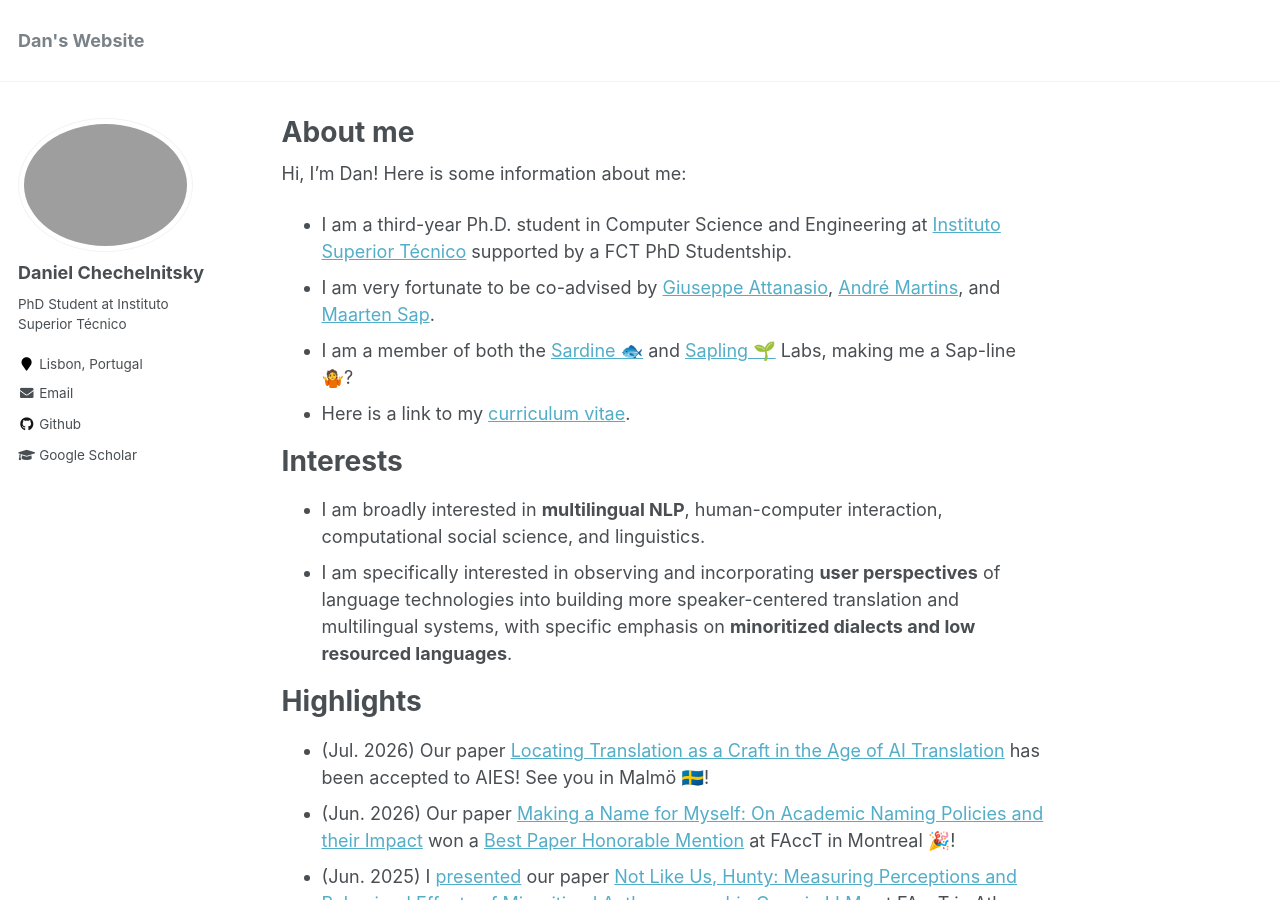
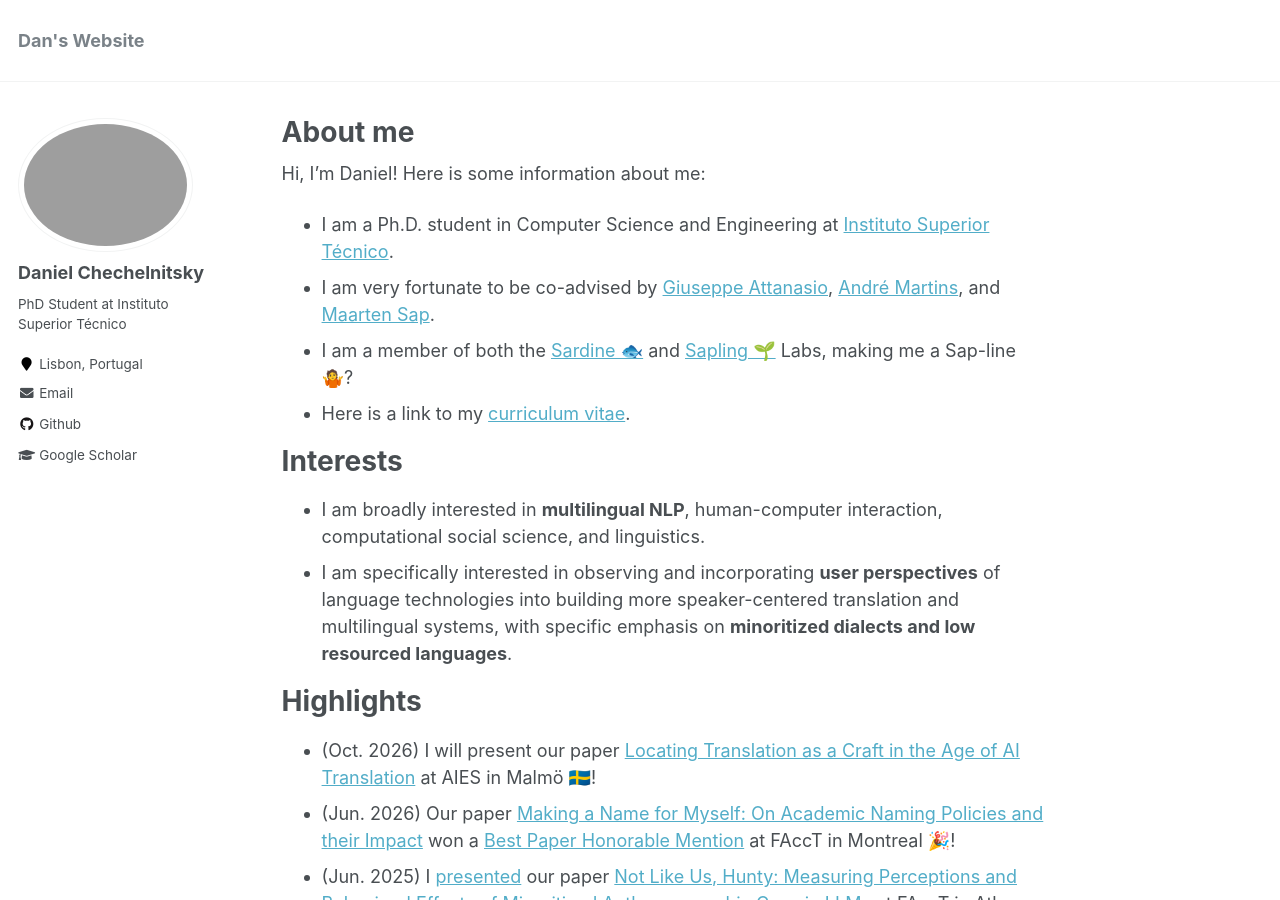
Before and after one commit to chechelnitskd/chechelnitskd.github.io, a Jekyll site: the page built from _pages/about.md, in a window 1280 px wide and 900 px high. Built offline with Jekyll 4.4.1, drawn with Linux system fonts in a browser that asks for light colours.

Commit message:
Update about.md

```diff
--- a/_pages/about.md
+++ b/_pages/about.md
@@ -8,8 +8,8 @@ redirect_from:
   - /about.html
 ---
 
-Hi, I'm Dan! Here is some information about me:
-- I am a third-year Ph.D. student in Computer Science and Engineering at [Instituto Superior Técnico](https://tecnico.ulisboa.pt/en/) supported by a FCT PhD Studentship.
+Hi, I'm Daniel! Here is some information about me:
+- I am a Ph.D. student in Computer Science and Engineering at [Instituto Superior Técnico](https://tecnico.ulisboa.pt/en/).
 - I am very fortunate to be co-advised by [Giuseppe Attanasio](https://gattanasio.cc/), [André Martins](https://andre-martins.github.io/), and [Maarten Sap](https://maartensap.com/).
 - I am a member of both the [Sardine 🐟](https://sardine-lab.github.io/) and [Sapling 🌱](https://maartensap.com/index.html) Labs, making me a Sap-line 🤷?
 - Here is a link to my [curriculum vitae](https://chechelnitskd.github.io/Chechelnitsky_CV_2026.pdf).
@@ -19,7 +19,7 @@ Hi, I'm Dan! Here is some information about me:
 - I am specifically interested in observing and incorporating **user perspectives** of language technologies into building more speaker-centered translation and multilingual systems, with specific emphasis on **minoritized dialects and low resourced languages**.
 
 # Highlights
-- (Jul. 2026) Our paper [Locating Translation as a Craft in the Age of AI Translation](https://arxiv.org/abs/2604.00758) has been accepted to AIES! See you in Malmö 🇸🇪!
+- (Oct. 2026) I will present our paper [Locating Translation as a Craft in the Age of AI Translation](https://arxiv.org/abs/2604.00758) at AIES in Malmö 🇸🇪!
 - (Jun. 2026) Our paper [Making a Name for Myself: On Academic Naming Policies and their Impact](https://dl.acm.org/doi/abs/10.1145/3805689.3806465) won a [Best Paper Honorable Mention](https://facct-blog.github.io/2026-06-25/best-papers) at FAccT in Montreal 🎉!
 - (Jun. 2025) I [presented](https://www.youtube.com/watch?v=qA7aT0mdYao) our paper [Not Like Us, Hunty: Measuring Perceptions and Behavioral Effects of Minoritized Anthropomorphic Cues in LLMs](https://dl.acm.org/doi/full/10.1145/3715275.3732045) at FAccT in Athens 🇬🇷!
 
```
